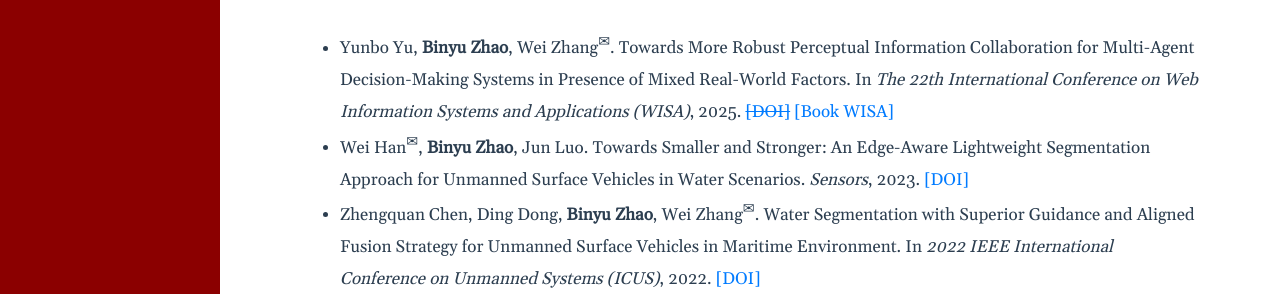
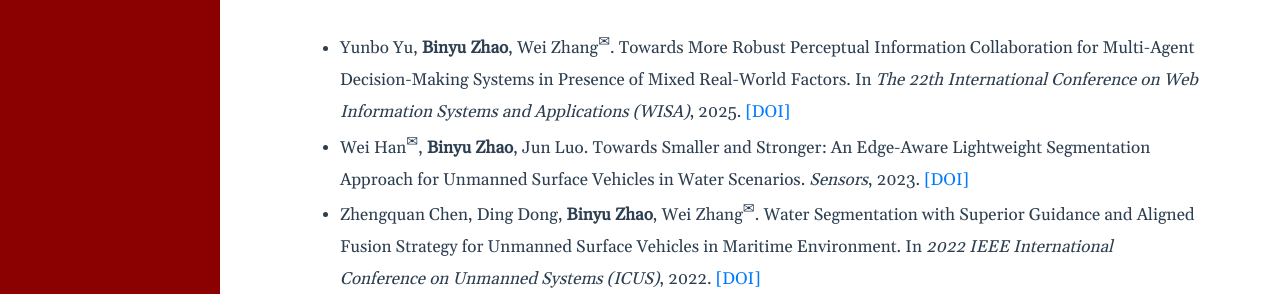
Before and after one commit to byzhaoAI/byzhaoAI.github.io, a Jekyll site: the page built from publications.md, in a window 1280 px wide. Shown: the part 949-1243 px from the top of the page. Built offline with Jekyll 4.4.1, drawn with Linux system fonts in a browser that asks for light colours.

Commit message:
add publication doi

```diff
--- a/publications.md
+++ b/publications.md
@@ -23,7 +23,7 @@ permalink: /publications/
 
 
 ## Co-Author
-- Yunbo Yu, **Binyu Zhao**, Wei Zhang<sup>✉</sup>. Towards More Robust Perceptual Information Collaboration for Multi-Agent Decision-Making Systems in Presence of Mixed Real-World Factors. In *The 22th International Conference on Web Information Systems and Applications (WISA)*, 2025. [~~[DOI]~~]() [[Book WISA]](https://link.springer.com/book/9789819564255)
+- Yunbo Yu, **Binyu Zhao**, Wei Zhang<sup>✉</sup>. Towards More Robust Perceptual Information Collaboration for Multi-Agent Decision-Making Systems in Presence of Mixed Real-World Factors. In *The 22th International Conference on Web Information Systems and Applications (WISA)*, 2025. [[DOI]](https://doi.org/10.1007/978-981-95-6426-2_10)
 
 - Wei Han<sup>✉</sup>, **Binyu Zhao**, Jun Luo. Towards Smaller and Stronger: An Edge-Aware Lightweight Segmentation Approach for Unmanned Surface Vehicles in Water Scenarios. *Sensors*, 2023. [[DOI]](https://doi.org/10.3390/s23104789)
 
```
